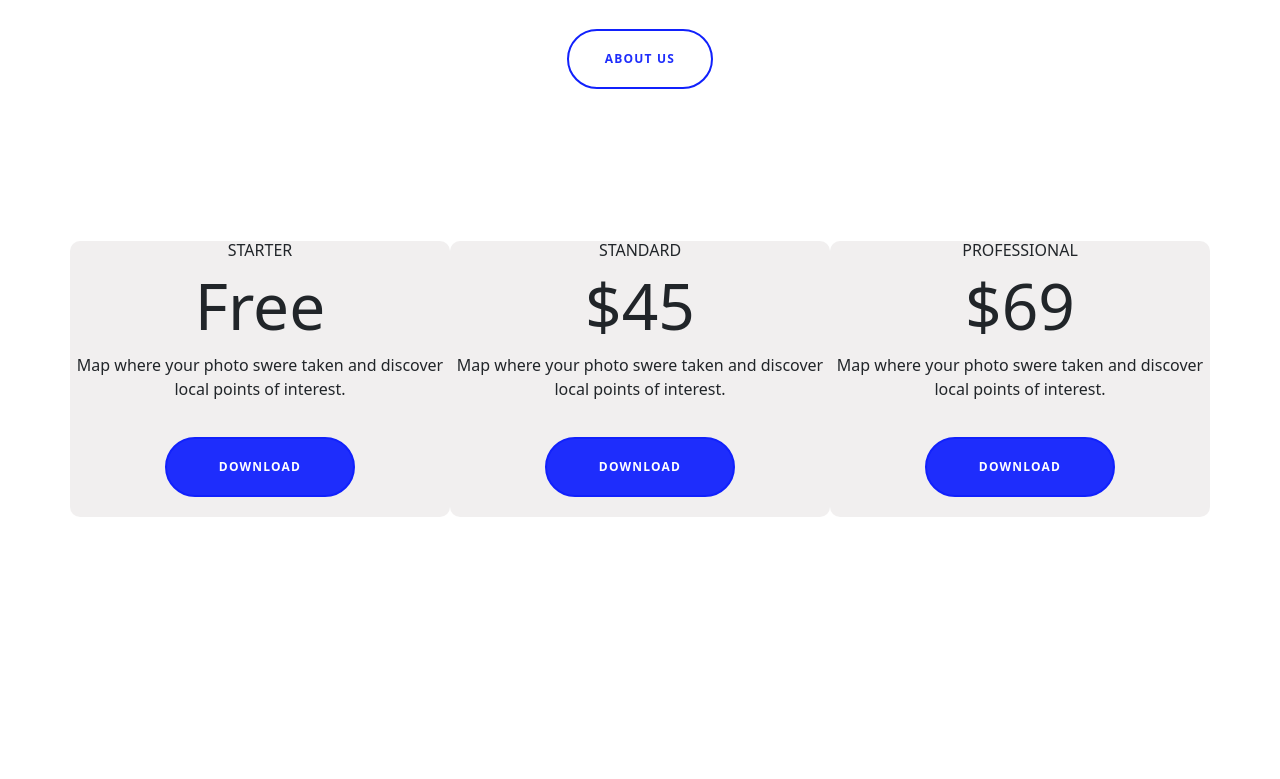
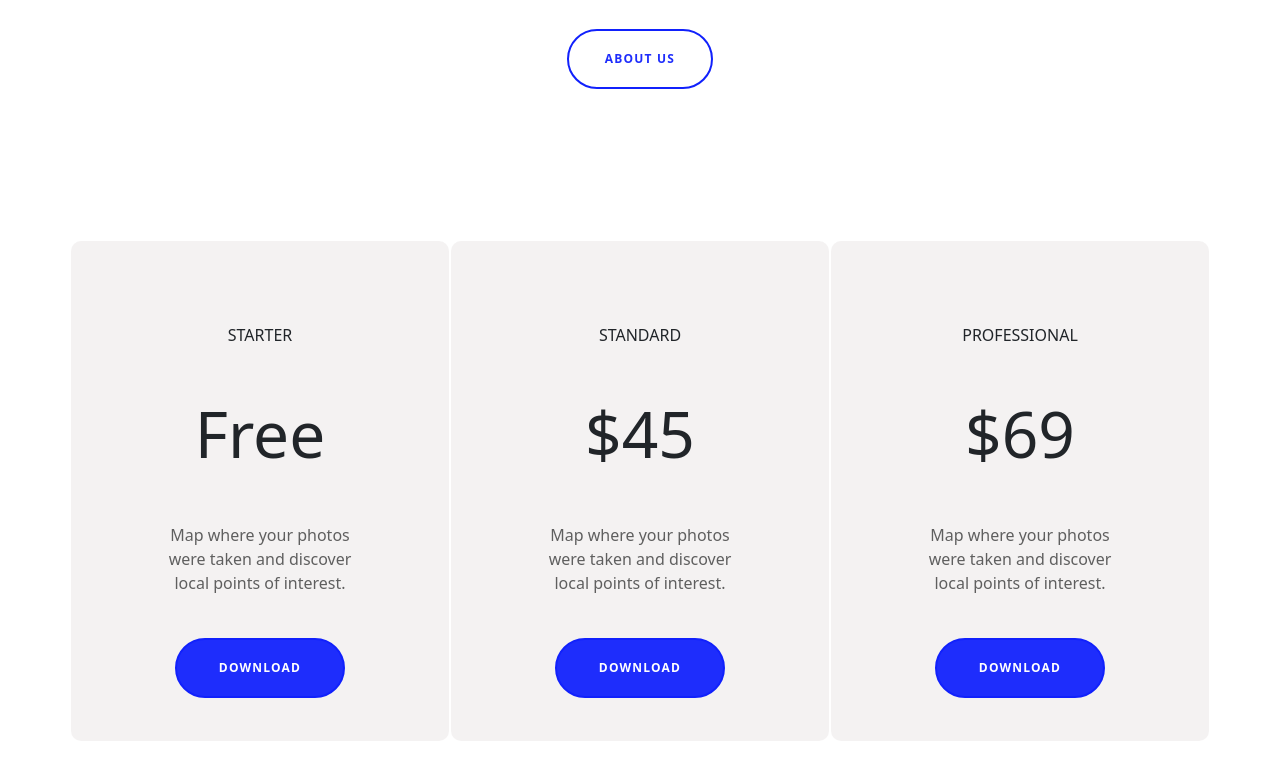
Before and after one commit to vLcGomes/General-Front-End-Projects, a plain HTML site: page projetoBootstrap/index.html in a window 1280 px wide. Shown: the part 6227-7006 px from the top of the page. Drawn offline with nearby package versions, Linux system fonts and the light colour scheme.

Commit message:
Card planos finalizado

```diff
--- a/projetoBootstrap/index.html
+++ b/projetoBootstrap/index.html
@@ -307,21 +307,21 @@
           <i></i>
           <h6>STARTER</h6>
           <h1>Free</h1>
-          <p class="text-center">Map where your photo swere taken and discover local points of interest.</p>
+          <p class="text-center">Map where your photos were taken and discover local points of interest.</p>
           <button>DOWNLOAD</button>
         </div>
         <div class="d-flex flex-column card-plan">
           <i></i>
           <h6>STANDARD</h6>
           <h1>$45</h1>
-          <p class="text-center">Map where your photo swere taken and discover local points of interest.</p>
+          <p class="text-center">Map where your photos were taken and discover local points of interest.</p>
           <button>DOWNLOAD</button>
         </div>
         <div class="d-flex flex-column card-plan">
           <i></i>
           <h6>PROFESSIONAL</h6>
           <h1>$69</h1>
-          <p class="text-center">Map where your photo swere taken and discover local points of interest.</p>
+          <p class="text-center">Map where your photos were taken and discover local points of interest.</p>
           <button>DOWNLOAD</button>
         </div>
       </div>
--- a/projetoBootstrap/sass/styles.sass
+++ b/projetoBootstrap/sass/styles.sass
@@ -342,21 +342,24 @@ header
 
   .card-plan
       width: 33.333333%
-      background-color: #e6e2e28a
+      background-color: #e6e2e275
       border-radius: 10px
-
-      &:hover
-        width: 35%
-        overflow: visible
+      height: 500px
+      justify-content: space-evenly
+      margin: 0 1px
 
       h1
         font-size: 4rem
 
+      p
+        margin: 0 25%
+        color: #5f5f5f
+
       button
         padding: 19px 36px;
         border-radius: 1.875rem;
-        margin: 20px auto
-        width: 50%
+        margin: 0 auto
+        width: 45%
         font-weight: 600
         font-size: 0.75rem
         letter-spacing: 0.075rem
```
Also changed, not shown: projetoBootstrap/css/styles.css, 1 other file.
